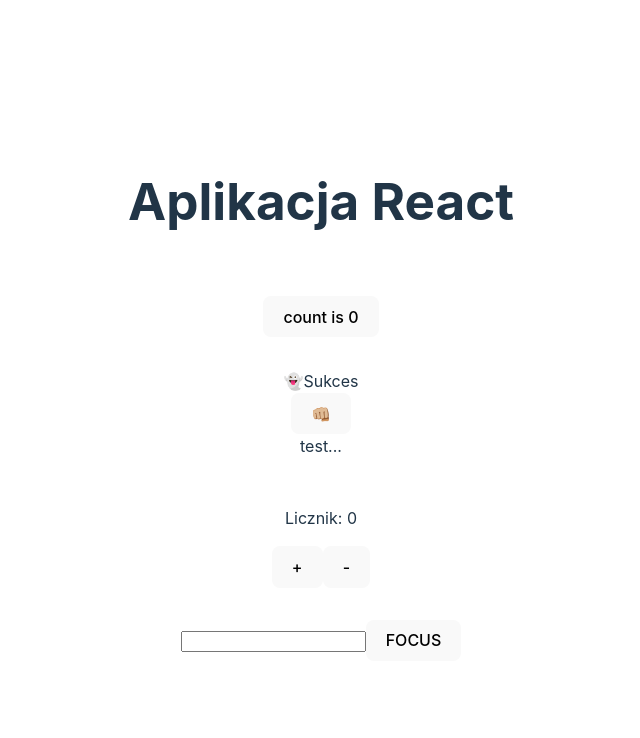
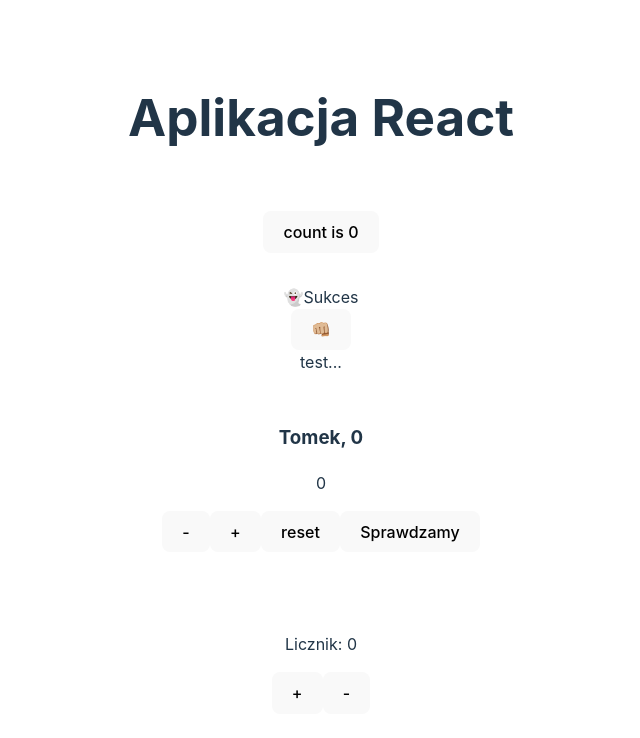
Before and after one commit to dev-com2020/js-2-vite, a React (Vite) app in the folder my-app/: page / in a window 1280 px wide. Shown: the top 738 px of the page, without its empty margins (319-959 px from the left). Built offline with nearby package versions, Linux system fonts and the light colour scheme.

Commit message:
Zaktualizowano komponent App, aby używał PersonScoreNew zamiast PersonScore. Dodano logikę zarządzania stanem w PersonScoreNew oraz przycisk do zwiększania licznika.

```diff
--- a/my-app/src/App.tsx
+++ b/my-app/src/App.tsx
@@ -1,9 +1,8 @@
 import { useState } from 'react'
 import './App.css'
 import { Alert } from './Alert'
-import { PersonScore } from './PersonScore'
 import { Counter } from './Counter'
-import { FocusInput } from './FocusInput'
+import { PersonScoreNew } from './PersonScoreNew'
 
 function App() {
   const [count, setCount] = useState(0)
@@ -20,13 +19,12 @@
       <Alert type='warning' heading='Sukces' closable>
         test...
       </Alert>
-      <div>
-        <PersonScore/>
+      <div className="card">
+        <PersonScoreNew/>
       </div>
       <div className="card">
         <Counter/>
       </div>
-      <FocusInput/>
       </>
   )
 }
--- a/my-app/src/PersonScoreNew.tsx
+++ b/my-app/src/PersonScoreNew.tsx
@@ -1,4 +1,4 @@
-import { useEffect, useMemo, useReducer } from "react";
+import { useEffect, useMemo, useReducer, useState } from "react";
 import { getPerson } from "./getPerson";
 
 function ExpensiveFunction() {
@@ -45,7 +45,9 @@
     }
 }
 
-export function PersonScore() {
+export function PersonScoreNew() {
+
+    const [count, setCount] = useState(0)
     const [{ name, score, loading }, dispatch] = useReducer(reducer, {
         name: undefined,
         score: 0,
@@ -53,23 +55,27 @@
     })
 
     useEffect(() => {
-        getPerson().then(({ name }) => dispatch({ type: 'initialize', name}))
+        getPerson().then(({ name }) => dispatch({ type: 'initialize', name }))
     }, [])
 
-    const Calculation = useMemo(() => ExpensiveFunction(),[])
+    const Calculation = useMemo(() => {
+        ExpensiveFunction()
+        return count * 2
+    }, [count])
 
     if (loading) {
         return <div>Ładowanie komponentu...</div>
     }
     return (
         <>
-        <h3>
-            {name}, {score}
-        </h3>
-        <p>{Calculation}</p>
-        <button onClick={()=> dispatch({ type: 'decrement'})}>-</button>
-        <button onClick={()=> dispatch({ type: 'increment'})}>+</button>
-        <button onClick={()=> dispatch({ type: 'reset'})}>reset</button>
+            <h3>
+                {name}, {score}
+            </h3>
+            <p>{Calculation}</p>
+            <button onClick={() => dispatch({ type: 'decrement' })}>-</button>
+            <button onClick={() => dispatch({ type: 'increment' })}>+</button>
+            <button onClick={() => dispatch({ type: 'reset' })}>reset</button>
+            <button onClick={() => setCount(count +1)}>Sprawdzamy</button>
         </>
     )
 }
```
